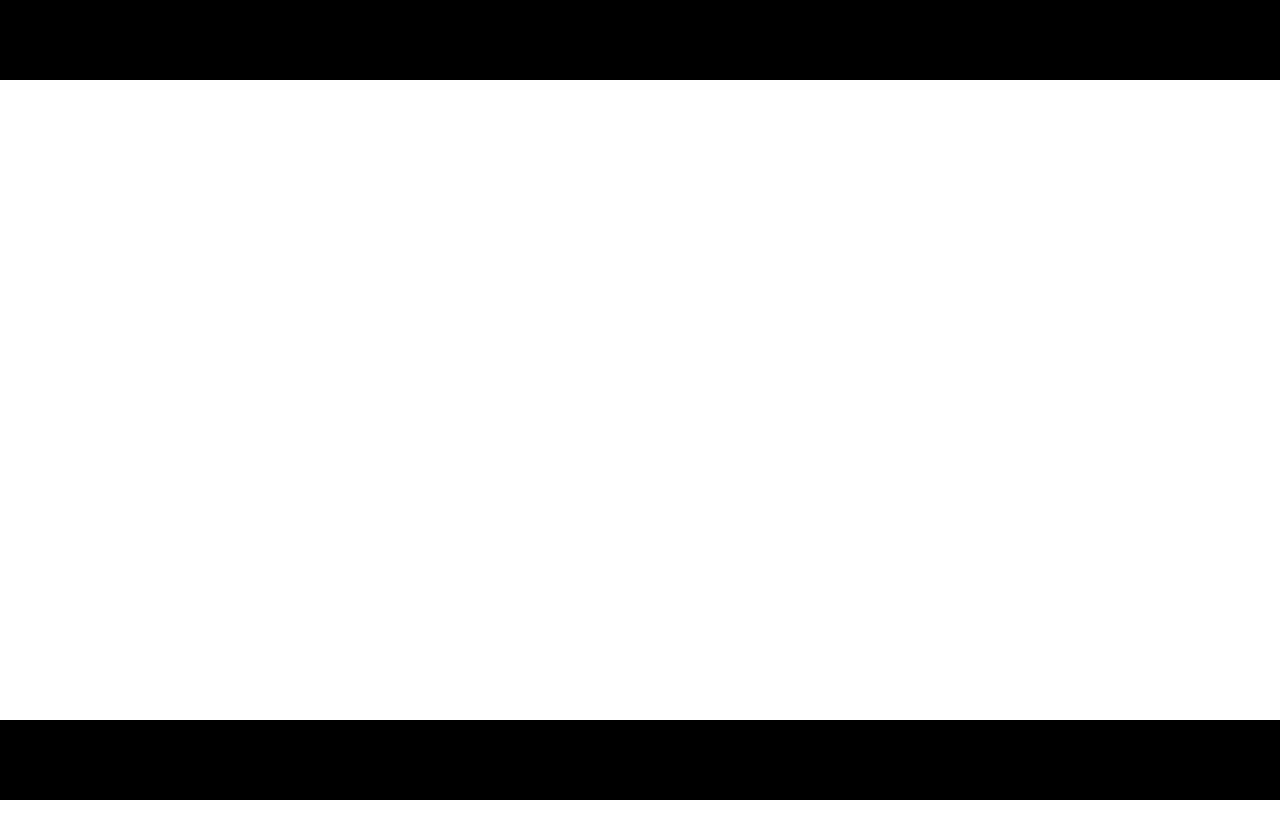
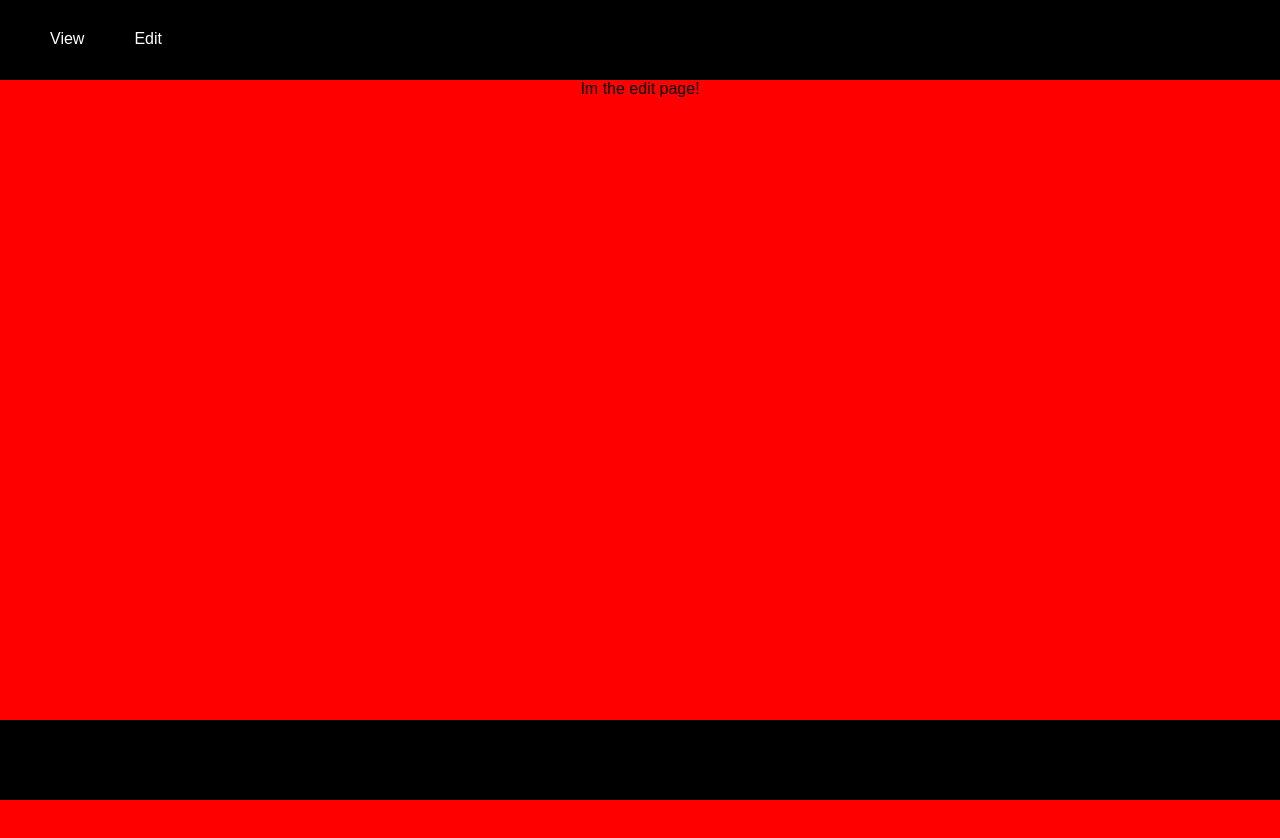
Before and after one commit to sheridanerin/mini-react-fun-time, a React (Create React App) app: page /#/edit in a window 1280 px wide. Shown: the top 838 px of the page. Before the commit the page ends 800 px from the top, so only its background shows below. Built offline with nearby package versions, Linux system fonts and the light colour scheme.

Commit message:
added react router, and got basic routes working.

```diff
--- a/package.json
+++ b/package.json
@@ -5,6 +5,7 @@
   "dependencies": {
     "react": "^16.2.0",
     "react-dom": "^16.2.0",
+    "react-router-dom": "^4.2.2",
     "react-scripts": "1.1.1"
   },
   "scripts": {
--- /dev/null
+++ b/src/components/Edit/Edit.css
@@ -0,0 +1,4 @@
+.edit-container {
+    background-color: red;
+    height: 100vh;
+}
--- /dev/null
+++ b/src/components/Edit/Edit.js
@@ -0,0 +1,12 @@
+import React, { Component } from 'react';
+import './Edit.css';
+
+export default class Edit extends Component {
+    render() {
+        return (
+            <div className="edit-container">
+                <span>Im the edit page!</span>
+            </div>
+        )
+    }
+}
--- a/src/components/Header/Header.css
+++ b/src/components/Header/Header.css
@@ -2,3 +2,16 @@
     background-color: black;
     height: 80px;
 }
+
+.header-link {
+    float: left;
+    padding-left: 50px;
+    margin-top: 30px;
+    color: white;
+    text-decoration: none;
+}
+
+.header-link:hover {
+    color: Grey;
+    text-decoration: underline;
+}
--- a/src/components/Header/Header.js
+++ b/src/components/Header/Header.js
@@ -1,12 +1,24 @@
 import React, { Component } from 'react';
+import { Route, NavLink, HashRouter } from "react-router-dom";
 import './Header.css';
+import Edit from "../Edit/Edit.js";
+import View from "../View/View.js";
 
 export default class Header extends Component {
     render() {
         return (
-            <div className="header-container">
-
-            </div>
+            <HashRouter>
+                <div>
+                    <div className="header-container">
+                        <NavLink className="header-link" to="/view">View</NavLink>
+                        <NavLink className="header-link" to="/edit">Edit</NavLink>
+                    </div>
+                    <div className="content">
+                        <Route path="/view" component={View}/>
+                        <Route path="/edit" component={Edit}/>
+                    </div>
+                </div>
+            </HashRouter>
         )
     }
 }
--- /dev/null
+++ b/src/components/View/View.css
@@ -0,0 +1,4 @@
+.view-container {
+    background: blue;
+    height: 100vh;
+}
--- /dev/null
+++ b/src/components/View/View.js
@@ -0,0 +1,12 @@
+import React, { Component } from 'react';
+import './View.css';
+
+export default class View extends Component {
+    render() {
+        return (
+            <div className="view-container">
+                <span>Im the view page!</span>
+            </div>
+        )
+    }
+}
```
Also changed, not shown: 1 other file (tests, documents, lock files or other folders).
